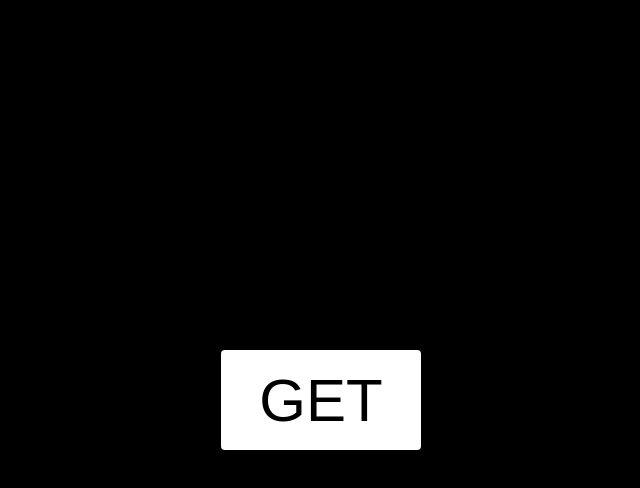
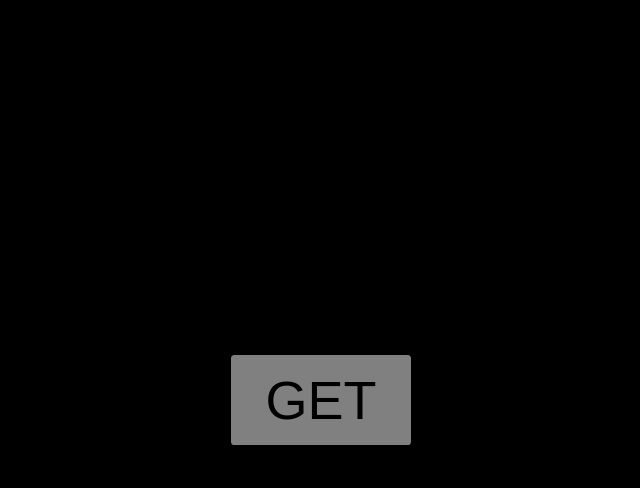
Before and after one commit to Siddhantsingh1230/Chat1.0, a plain HTML site: page index.html in a window 1280 px wide. In both pictures the pointer is over the button "GET". Shown: the whole page, without its empty margins (339-979 px from the left). Drawn offline with Linux system fonts and the light colour scheme.

Commit message:
Update index.html

```diff
--- a/index.html
+++ b/index.html
@@ -38,6 +38,15 @@
         justify-content: center;
         align-items:center;
       }
+      button:hover{
+
+        background-color: grey;
+
+        transform:scale(0.9) ;
+
+        transition: ease-in-out .15s ;
+
+      }
     </style>
   </head>
   <body>
```
